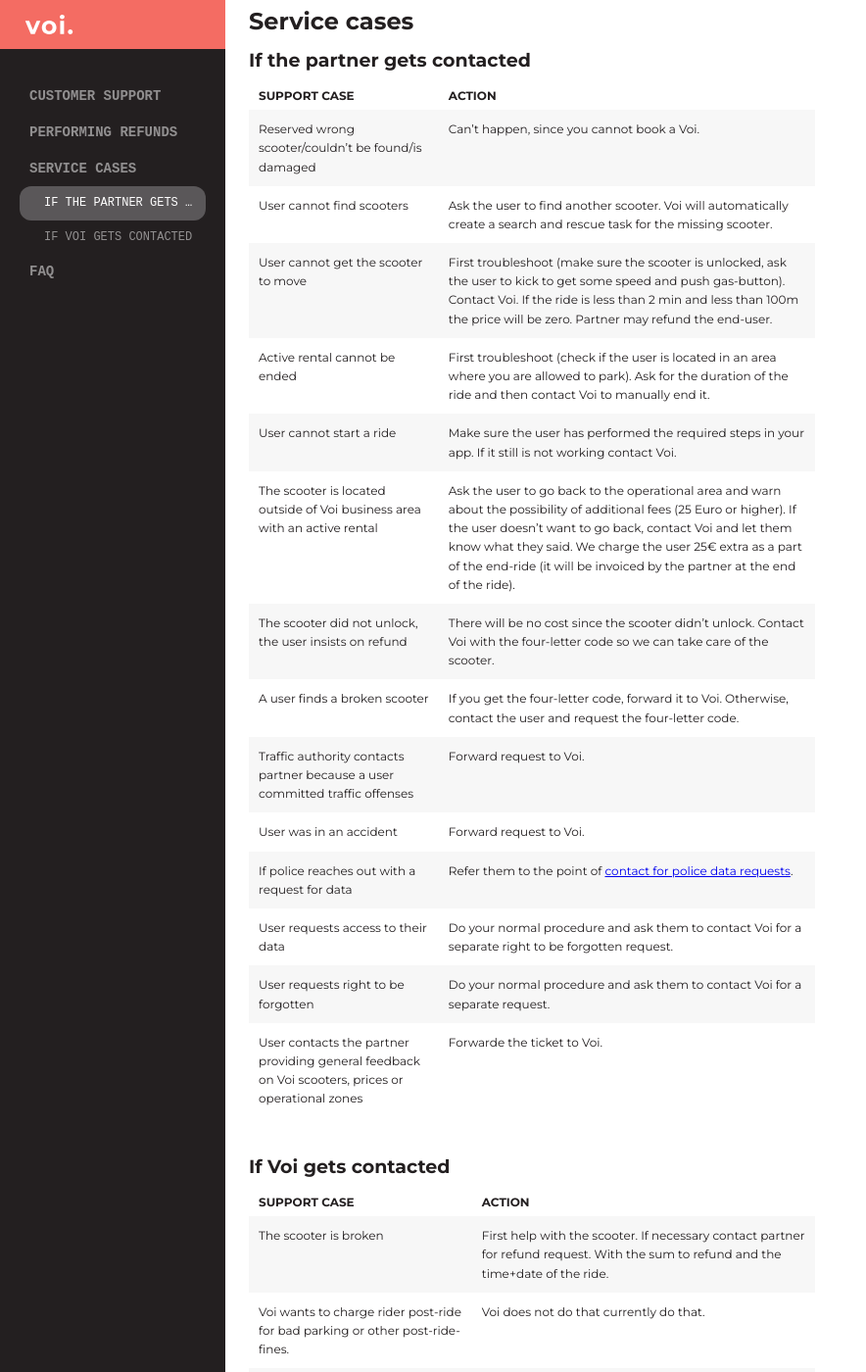
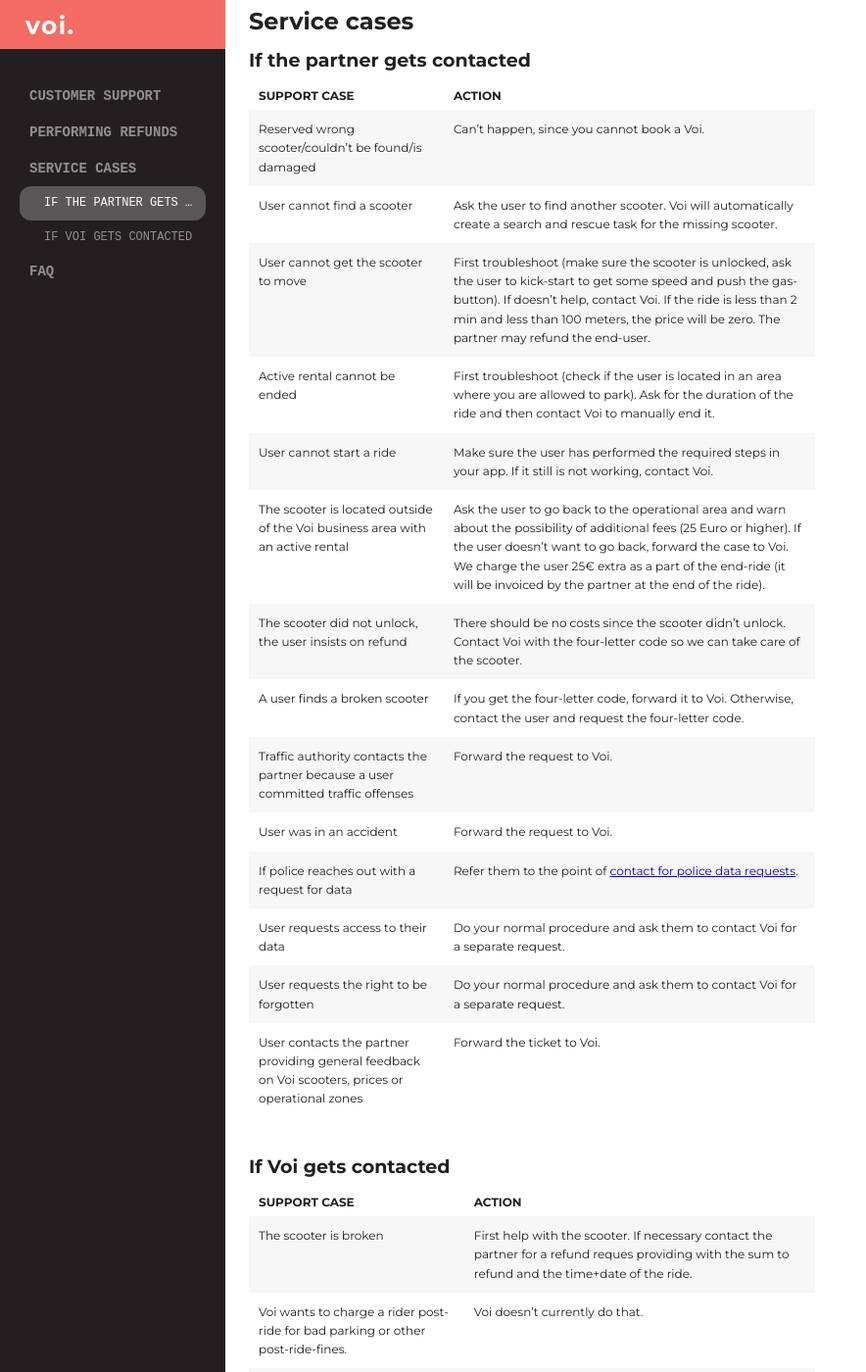
Before and after one commit to voi-api/voi-api.github.io, a Jekyll site: the page built from customer-support.md, in a window 1280 px wide and 1400 px high, scrolled down 3351 px. Shown: the whole window at 98% size, without its empty margins (0-884 px from the left). Built offline with Jekyll 4.4.1, drawn with Linux system fonts in a browser that asks for light colours; some web fonts are replaced; some of the changed text lies outside the part shown.

Commit message:
Update customer-support.md

```diff
--- a/customer-support.md
+++ b/customer-support.md
@@ -86,31 +86,31 @@ Examples of insignificant issues: not working bell, no kickstand, slow Internet
 |Support case | Action |
 |---|---|
 |Reserved wrong scooter/couldn't be found/is damaged|Can’t happen, since you cannot book a Voi.|
-|User cannot find scooters|Ask the user to find another scooter. Voi will automatically create a search and rescue task for the missing scooter.|
-|User cannot get the scooter to move|First troubleshoot (make sure the scooter is unlocked, ask the user to kick to get some speed and push gas-button). Contact Voi. If the ride is less than 2 min and less than 100m the price will be zero. Partner may refund the end-user.|
+|User cannot find a scooter|Ask the user to find another scooter. Voi will automatically create a search and rescue task for the missing scooter.|
+|User cannot get the scooter to move|First troubleshoot (make sure the scooter is unlocked, ask the user to kick-start to get some speed and push the gas-button). If doesn't help, contact Voi. If the ride is less than 2 min and less than 100 meters, the price will be zero. The partner may refund the end-user.|
 |Active rental cannot be ended|First troubleshoot (check if the user is located in an area where you are allowed to park). Ask for the duration of the ride and then contact Voi to manually end it.|
-|User cannot start a ride|Make sure the user has performed the required steps in your app. If it still is not working contact Voi.|
-|The scooter is located outside of Voi business area with an active rental|Ask the user to go back to the operational area and warn about the possibility of additional fees (25 Euro or higher). If the user doesn't want to go back, contact Voi and let them know what they said. We charge the user 25€ extra as a part of the end-ride (it will be invoiced by the partner at the end of the ride).|
-|The scooter did not unlock, the user insists on refund|There will be no cost since the scooter didn't unlock. Contact Voi with the four-letter code so we can take care of the scooter.|
+|User cannot start a ride|Make sure the user has performed the required steps in your app. If it still is not working, contact Voi.|
+|The scooter is located outside of the Voi business area with an active rental|Ask the user to go back to the operational area and warn about the possibility of additional fees (25 Euro or higher). If the user doesn't want to go back, forward the case to Voi. We charge the user 25€ extra as a part of the end-ride (it will be invoiced by the partner at the end of the ride).|
+|The scooter did not unlock, the user insists on refund|There should be no costs since the scooter didn't unlock. Contact Voi with the four-letter code so we can take care of the scooter.|
 |A user finds a broken scooter|If you get the four-letter code, forward it to Voi. Otherwise, contact the user and request the four-letter code.|
-|Traffic authority contacts partner because a user committed traffic offenses |Forward request to Voi.|
-|User was in an accident|Forward request to Voi.|
+|Traffic authority contacts the partner because a user committed traffic offenses |Forward the request to Voi.|
+|User was in an accident|Forward the request to Voi.|
 |If police reaches out with a request for data|Refer them to the point of [contact for police data requests](/poc/).|
-|User requests access to their data|Do your normal procedure and ask them to contact Voi for a separate right to be forgotten request.|
-|User requests right to be forgotten|Do your normal procedure and ask them to contact Voi for a separate request.|
-|User contacts the partner providing general feedback on Voi scooters, prices or operational zones|Forwarde the ticket to Voi.|
+|User requests access to their data|Do your normal procedure and ask them to contact Voi for a separate request.|
+|User requests the right to be forgotten|Do your normal procedure and ask them to contact Voi for a separate request.|
+|User contacts the partner providing general feedback on Voi scooters, prices or operational zones|Forward the ticket to Voi.|
 
 ## If Voi gets contacted
 
 |Support case | Action |
 |---|---|
-|The scooter is broken|First help with the scooter. If necessary contact partner for refund request. With the sum to refund and the time+date of the ride.|
-|Voi wants to charge rider post-ride for bad parking or other post-ride-fines.|Voi does not do that currently do that.|
-|Any questions regarding account and payments|Forward request to partner.|
-|Any questions regarding the app and the partner|Forward request to partner.|
-|Voi see suspicious activities|Contact partner.|
-|User requests access to their data|Do your normal procedure and ask them to contact Partner for a separate right to be forgotten request.|
-|User requests right to be forgotten|Do your normal procedure and ask them to contact Partner for a separate request.|
+|The scooter is broken|First help with the scooter. If necessary contact the partner for a refund reques providing with the sum to refund and the time+date of the ride.|
+|Voi wants to charge a rider post-ride for bad parking or other post-ride-fines.|Voi doesn't currently do that.|
+|Any questions regarding accounts and payments|Forward the request to the partner.|
+|Any questions regarding the app and the partner|Forward the request to the partner.|
+|Voi sees suspicious activities|Contact the partner.|
+|User requests access to their data|Do your normal procedure and ask them to contact the Partner for a separate request.|
+|User requests the right to be forgotten|Do your normal procedure and ask them to contact the Partner for a separate request.|
 
 # Faq
 Vois faq is available here: [https://voisupport.zendesk.com/hc/en-us](https://voisupport.zendesk.com/hc/en-us)
```
